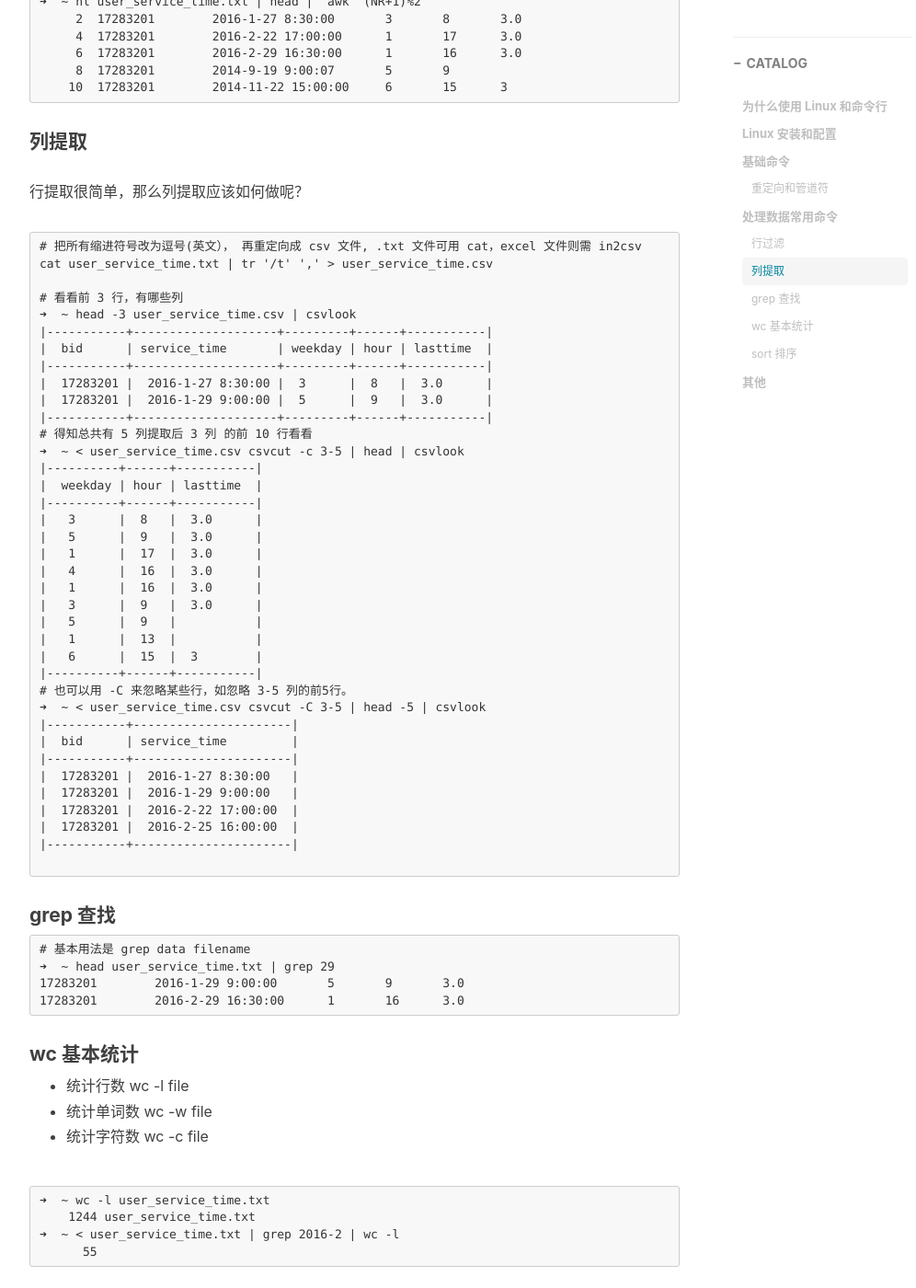
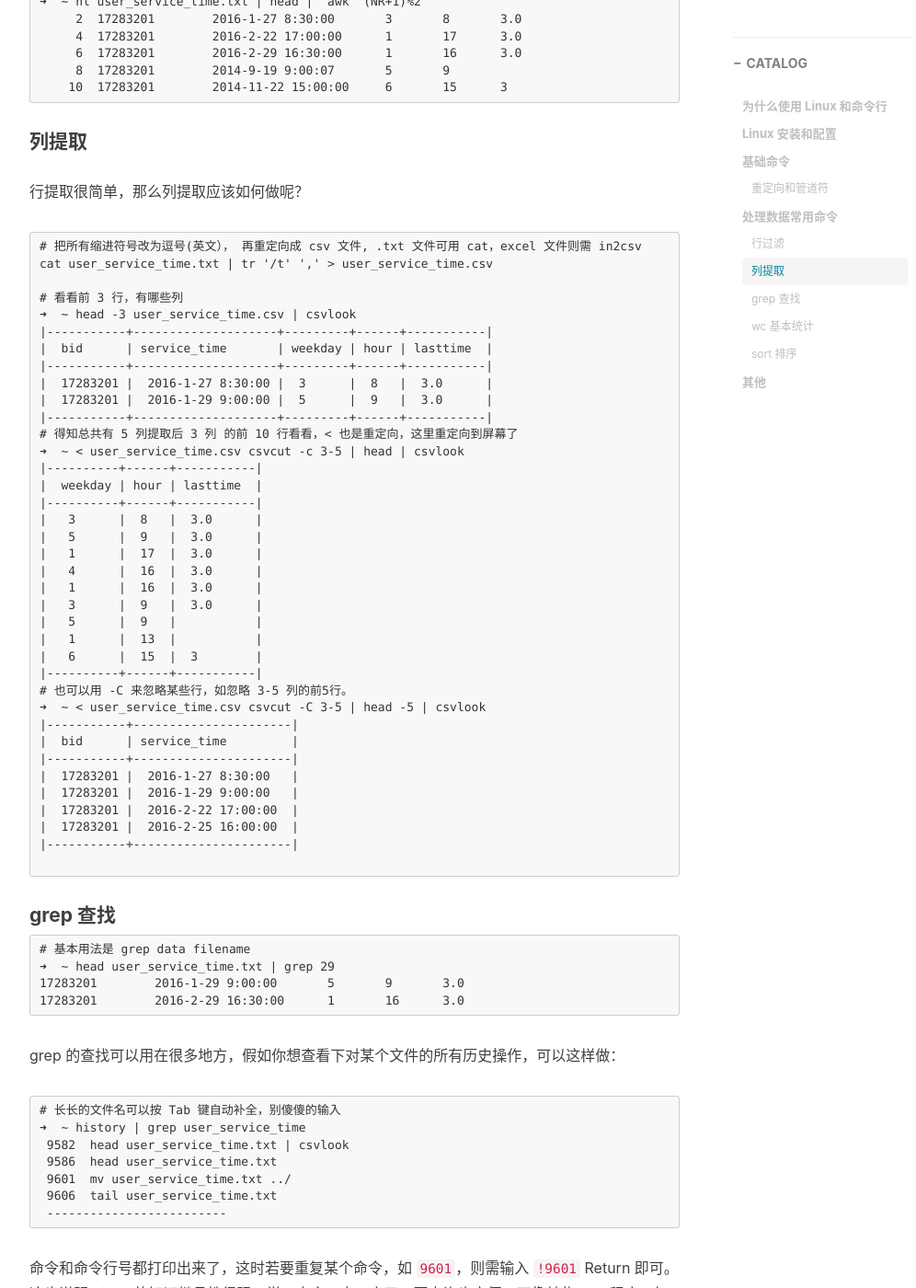
Before and after one commit to scottming/scottming.github.io, a Jekyll site: the page built from _posts/2016-04-03-use_linux.md, in a window 1280 px wide and 1400 px high, scrolled down 4971 px. Shown: the whole window at 92% size, without its empty margins (233-1229 px from the left). Built offline with Jekyll 4.4.1, drawn with Linux system fonts in a browser that asks for light colours; nearby versions of some CDN libraries; comment, search, counter and statistics services are not loaded; some of the changed text lies outside the part shown.

Commit message:
add 'history | grep ' & fix some words

````diff
--- a/_posts/2016-04-03-use_linux.md
+++ b/_posts/2016-04-03-use_linux.md
@@ -198,7 +198,7 @@ cat user_service_time.txt | tr '/t' ',' > user_service_time.csv
 |  17283201 |  2016-1-27 8:30:00 |  3      |  8   |  3.0      |
 |  17283201 |  2016-1-29 9:00:00 |  5      |  9   |  3.0      |
 |-----------+--------------------+---------+------+-----------|
-# 得知总共有 5 列提取后 3 列 的前 10 行看看
+# 得知总共有 5 列提取后 3 列 的前 10 行看看，< 也是重定向，这里重定向到屏幕了
 ➜  ~ < user_service_time.csv csvcut -c 3-5 | head | csvlook
 |----------+------+-----------|
 |  weekday | hour | lasttime  |
@@ -235,15 +235,30 @@ cat user_service_time.txt | tr '/t' ',' > user_service_time.csv
 17283201	2016-2-29 16:30:00	1	16	3.0
 ```
 
+grep 的查找可以用在很多地方，假如你想查看下对某个文件的所有历史操作，可以这样做：
+
+```
+# 长长的文件名可以按 Tab 键自动补全，别傻傻的输入
+➜  ~ history | grep user_service_time
+ 9582  head user_service_time.txt | csvlook
+ 9586  head user_service_time.txt
+ 9601  mv user_service_time.txt ../
+ 9606  tail user_service_time.txt
+ -------------------------
+```
+
+命令和命令行号都打印出来了，这时若要重复某个命令，如 `9601`，则需输入 `!9601` Return 即可。这也说明 Linux 的知识继承性很强，学一点会一点，忘了，再查询也方便。不像某些 GUI 程序，如 Excel，很强大，但操作基本都是鼠标点击和快捷，上手容易，却让人学了就忘。
+
 #### wc 基本统计
 
-- 统计行数 wc -l file
-- 统计单词数 wc -w file
-- 统计字符数 wc -c file
+- wc -l file 统计行数
+- wc -w file 统计单词数
+- wc -c file 统计字符数
 
 ```
 ➜  ~ wc -l user_service_time.txt
     1244 user_service_time.txt
+# 配合 grep 使用，查找包含特定字符的行数
 ➜  ~ < user_service_time.txt | grep 2016-2 | wc -l
       55
 ```
````
Also changed, not shown: 4 other files.
